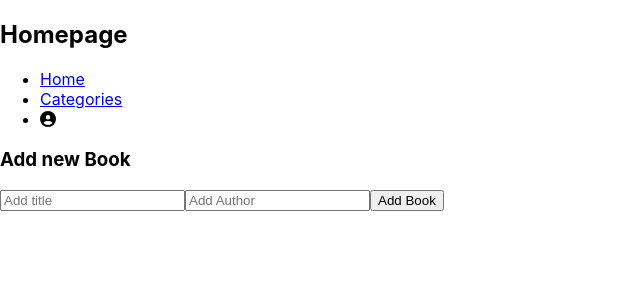
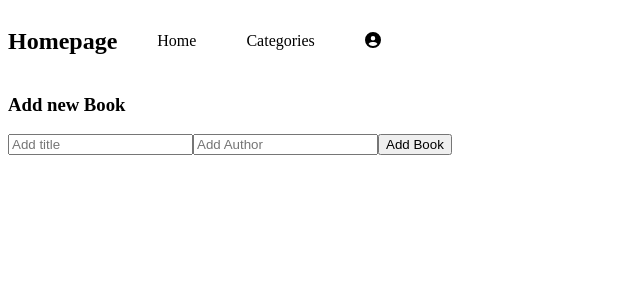
Before and after one commit to muneeb3123/react-bookstore, a React (Create React App) app: page / in a window 1280 px wide. Shown: the top 300 px of the page, without its empty margins (0-640 px from the left). Built offline with nearby package versions, Linux system fonts and the light colour scheme.

Commit message:
minorc styling

```diff
--- a/src/index.css
+++ b/src/index.css
@@ -1,13 +1,15 @@
-body {
-  margin: 0;
-  font-family: -apple-system, BlinkMacSystemFont, 'Segoe UI', 'Roboto', 'Oxygen',
-    'Ubuntu', 'Cantarell', 'Fira Sans', 'Droid Sans', 'Helvetica Neue',
-    sans-serif;
-  -webkit-font-smoothing: antialiased;
-  -moz-osx-font-smoothing: grayscale;
+nav {
+  display: flex;
 }
 
-code {
-  font-family: source-code-pro, Menlo, Monaco, Consolas, 'Courier New',
-    monospace;
+.nav-links {
+  display: flex;
+  align-items: center;
+  gap: 50px;
+  list-style: none;
 }
+
+.Links {
+  text-decoration: none;
+  color: black;
+}
```
